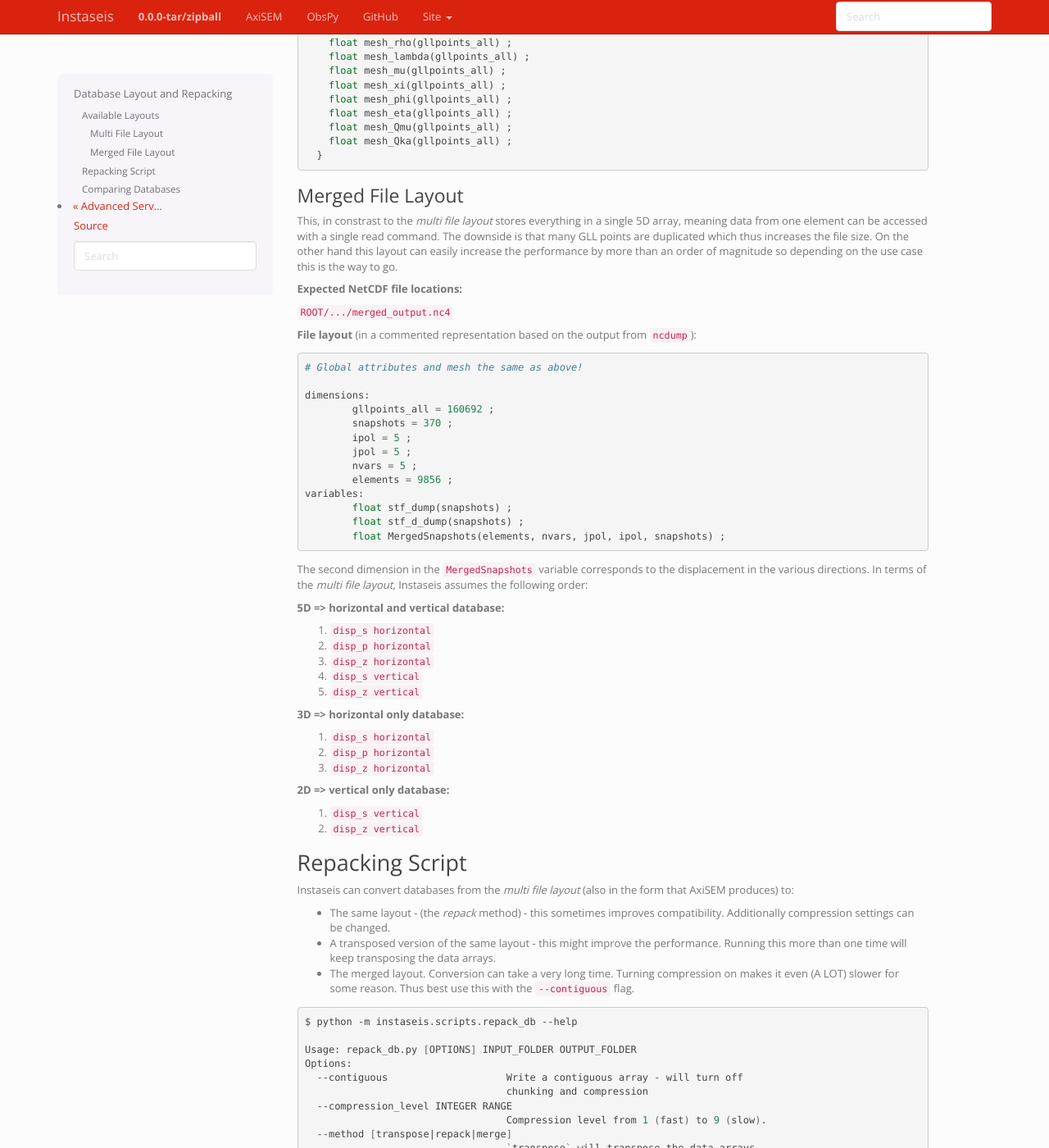
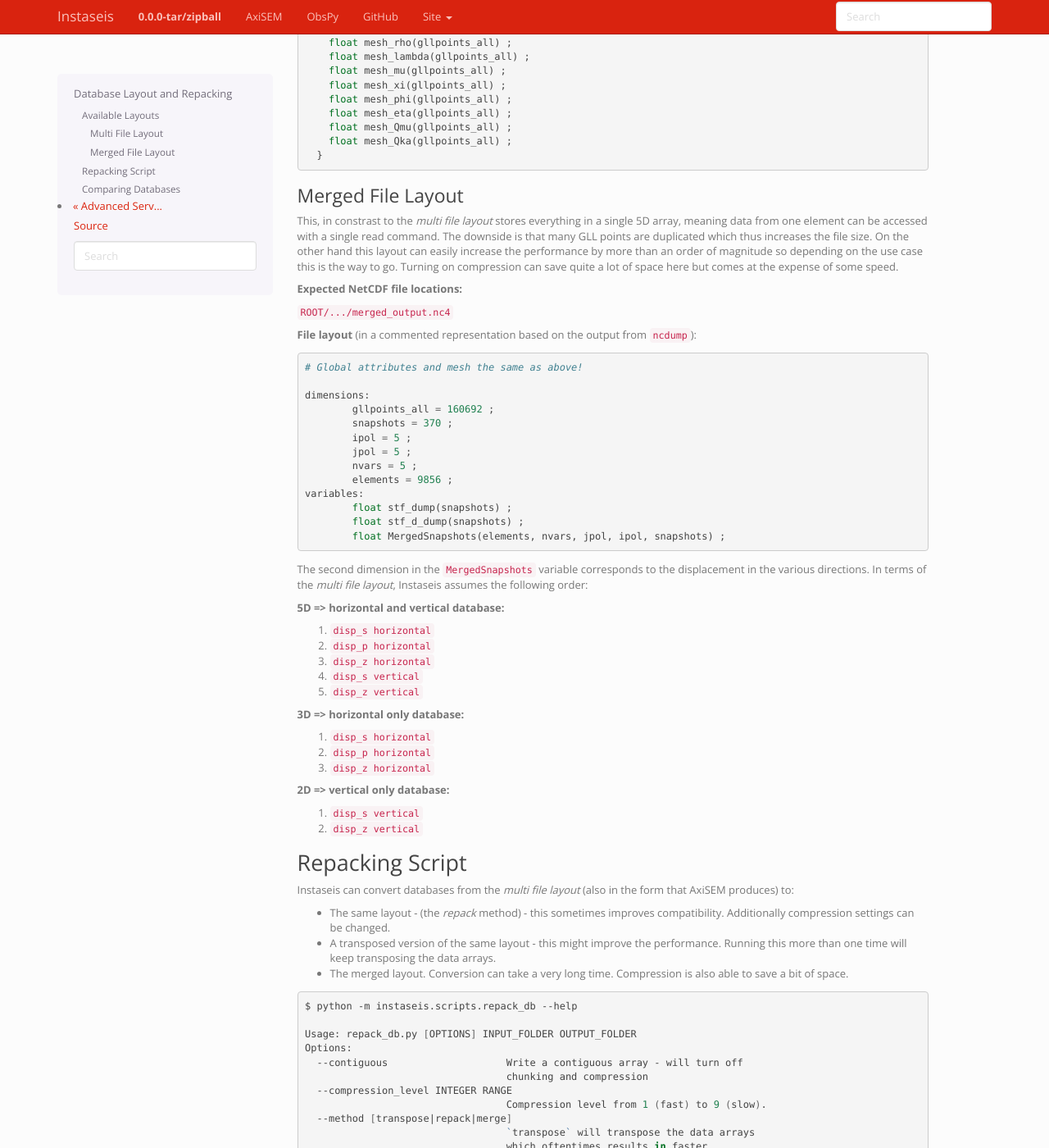
Before and after one commit to krischer/instaseis, a Sphinx documentation site: the page built from doc/database_repacking.rst, in a window 1280 px wide and 1400 px high, scrolled down 1864 px. Shown: the whole window at 82% size. Built offline with Sphinx 7.4.7, drawn with Linux system fonts in a browser that asks for light colours.

```diff
--- a/doc/database_repacking.rst
+++ b/doc/database_repacking.rst
@@ -139,7 +139,8 @@ This, in constrast to the *multi file layout* stores everything in a single
 command. The downside is that many GLL points are duplicated which thus
 increases the file size. On the other hand this layout can easily increase
 the performance by more than an order of magnitude so depending on the use
-case this is the way to go.
+case this is the way to go. Turning on compression can save quite a lot of
+space here but comes at the expense of some speed.
 
 **Expected NetCDF file locations:**
 
@@ -199,9 +200,8 @@ form that AxiSEM produces) to:
 * A transposed version of the same layout - this might improve the
   performance. Running this more than one time will keep transposing the data
   arrays.
-* The merged layout. Conversion can take a very long time. Turning
-  compression on makes it even (A LOT) slower for some reason. Thus best use
-  this with the ``--contiguous`` flag.
+* The merged layout. Conversion can take a very long time. Compression is
+  also able to save a bit of space.
 
 
 .. code-block:: bash
```
Also changed, not shown: 1 other file.
